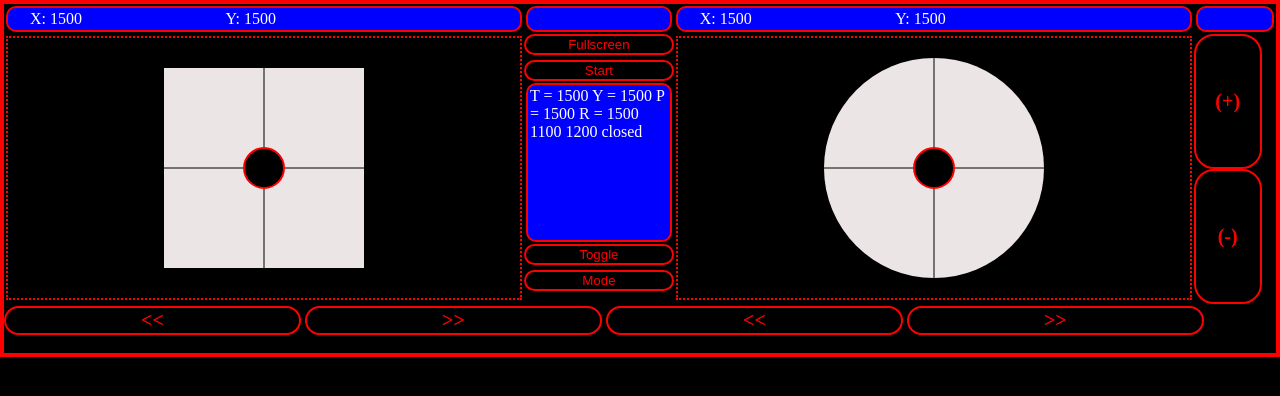
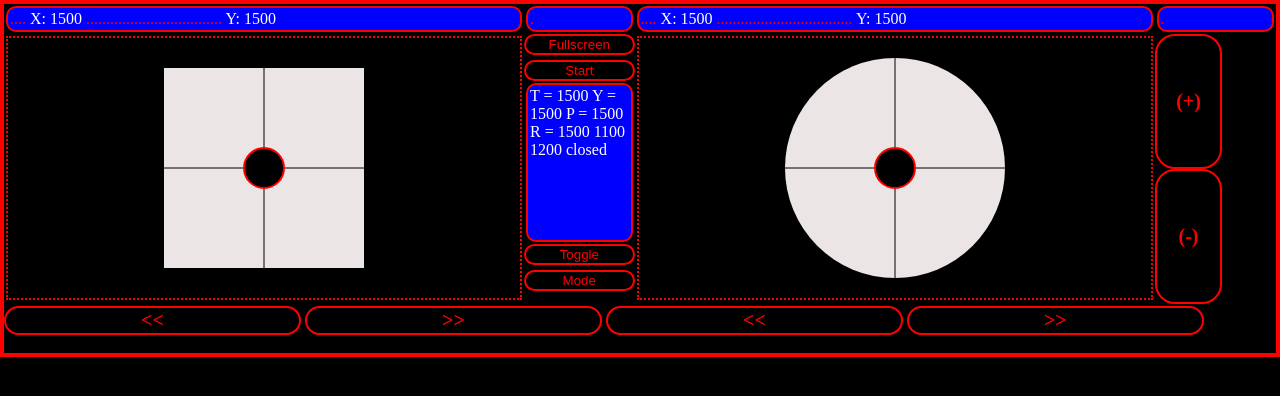
Before and after one commit to kavin-vikraman/Joystick, a plain HTML site: page index.html in a window 1280 px wide. Drawn offline with Linux system fonts and the light colour scheme.

Commit message:
Update index.css

```diff
--- a/index.css
+++ b/index.css
@@ -4,18 +4,9 @@ body{
     border: 4px red solid;
  }
  .below{
-    width: 20%;
+    width: 10%;
  }
- .control{
-     display: flex;
- }
- #er{
-    color: blue;
- }
- #temp{
-    height: 50%;
 
- }
  p{
     padding: 2px;
     border: 2px red solid;
@@ -24,6 +15,18 @@ body{
     color: white;
     margin: 2px;
  }
+
+ .control{
+     display: flex;
+ }
+ #er{
+    color: red;
+ }
+ #temp{
+    height: 50%;
+
+ }
+
  canvas{
     margin: 2px;
      border: 2px dotted red;
```
